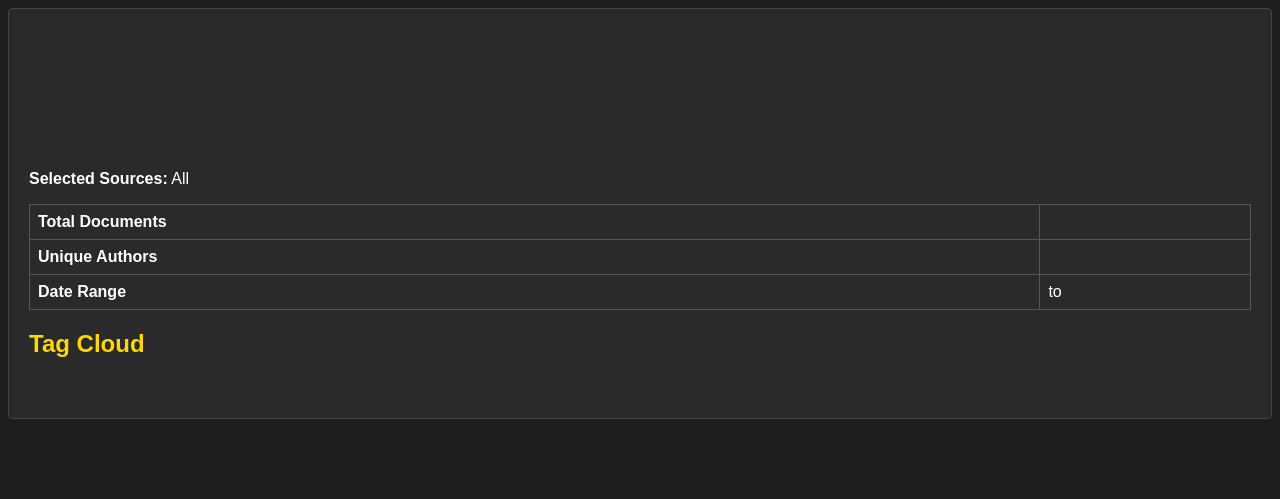
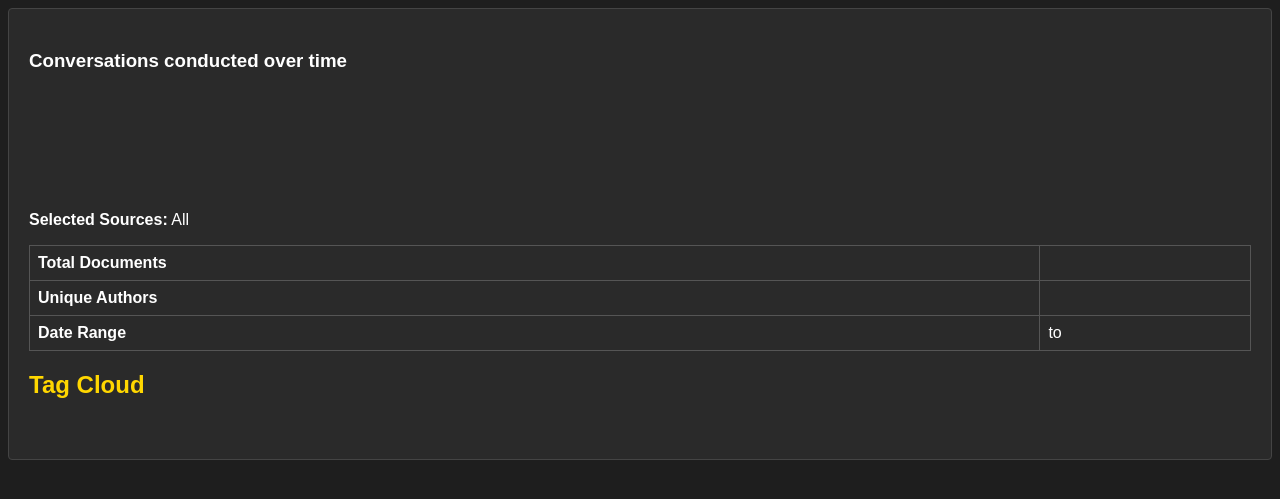
Before and after one commit to Ramshreyas/ethqna, a Python web app: template frontend/templates/analytics/summary.html in a window 1280 px wide. Shown: the top 499 px of the page. Run offline with Jinja, Linux system fonts and the light colour scheme; the template is opened without the code that fills it, so the values that code supplies are empty.

Commit message:
Adds title to time series

```diff
--- a/frontend/templates/analytics/summary.html
+++ b/frontend/templates/analytics/summary.html
@@ -50,6 +50,7 @@
     <h1>{{ title }}</h1>
 
     <!-- Time Series Chart -->
+     <h3>Conversations conducted over time</h3>
     <canvas id="timeSeriesChart" width="400" height="100"></canvas>
     <script>
       const timeSeriesData = {{ data.time_series | tojson }};
```
